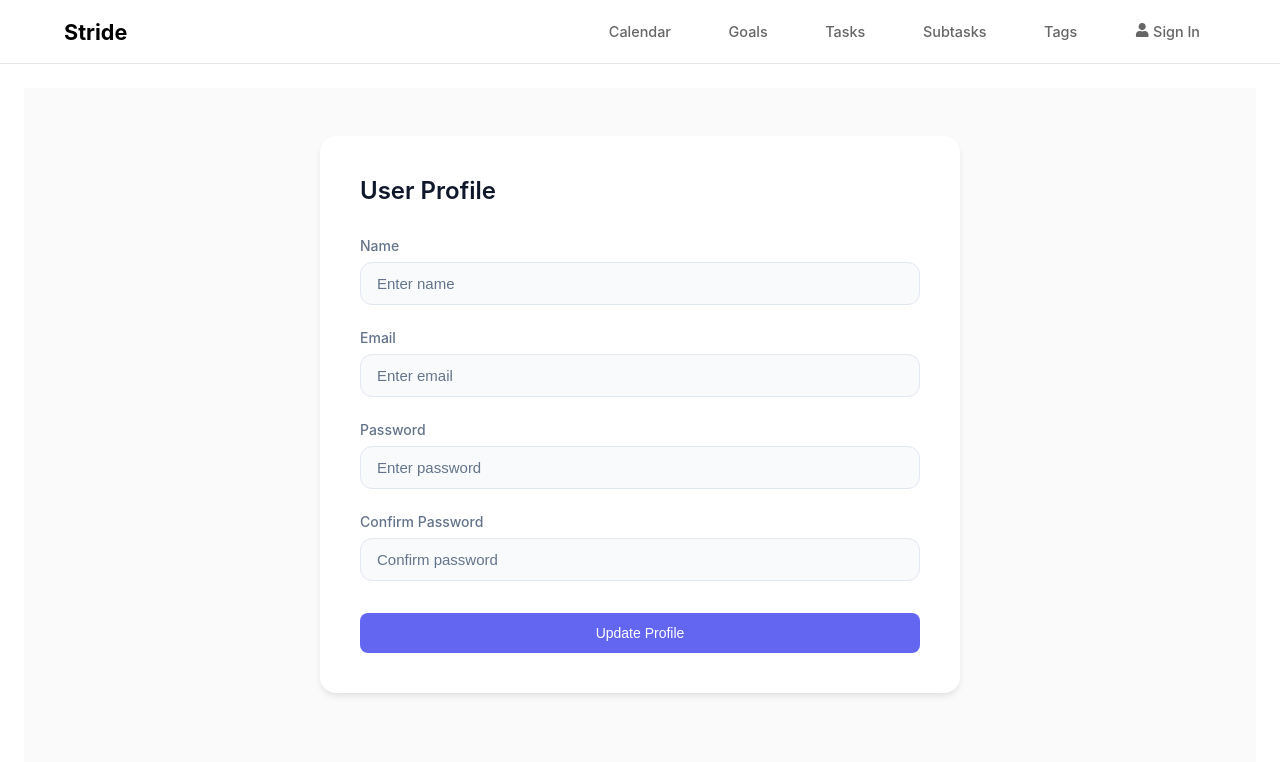
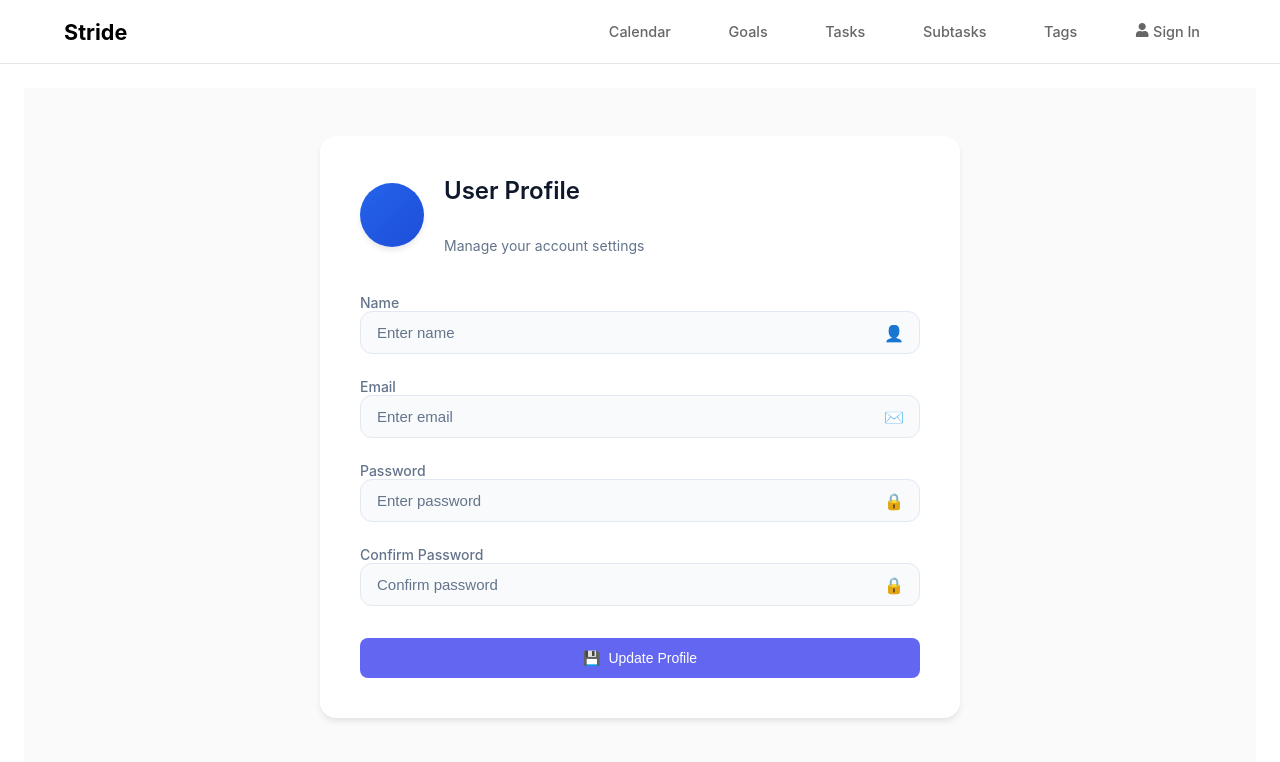
Before and after one commit to manoj633/stride, a React (Vite) app in the folder frontend/: page /profile in a window 1280 px wide. Shown: the top 762 px of the page. Built offline with nearby package versions, Linux system fonts and the light colour scheme.

Commit message:
Improved profile component

```diff
--- a/frontend/src/components/Profile/Profile.css
+++ b/frontend/src/components/Profile/Profile.css
@@ -8,6 +8,9 @@
     --color-text-secondary: #64748b;
     --color-border: #e2e8f0;
     --color-input-background: #f8fafc;
+    --color-success: #10b981;
+    --color-warning: #f59e0b;
+    --gradient-primary: linear-gradient(135deg, #2563eb, #1d4ed8);
     --shadow-sm: 0px 1px 2px rgba(0, 0, 0, 0.05);
     --shadow-md: 0px 4px 6px -1px rgba(0, 0, 0, 0.1);
 }
@@ -17,6 +20,41 @@
     background-color: var(--color-background);
     padding: clamp(16px, 5vw, 48px);
     font-family: 'Inter', sans-serif;
+}
+
+.profile__header {
+    display: flex;
+    align-items: center;
+    gap: 20px;
+    margin-bottom: 40px;
+}
+
+.profile__avatar {
+    width: 64px;
+    height: 64px;
+    background: var(--gradient-primary);
+    border-radius: 50%;
+    display: flex;
+    align-items: center;
+    justify-content: center;
+    color: white;
+    font-size: 24px;
+    font-weight: 600;
+    box-shadow: var(--shadow-md);
+}
+
+.profile__header-info {
+    flex: 1;
+}
+
+.profile__subtitle {
+    color: var(--color-text-secondary);
+    font-size: 14px;
+    margin-top: 4px;
+}
+
+.profile__input-wrapper {
+    position: relative;
 }
 
 .profile__container {
@@ -66,6 +104,19 @@
     transition: all 0.2s ease;
 }
 
+.profile__input-icon {
+    position: absolute;
+    right: 16px;
+    top: 50%;
+    transform: translateY(-50%);
+    font-size: 16px;
+}
+
+.profile__input {
+    width: 100%;
+    padding-right: 40px;
+}
+
 .profile__input:focus {
     outline: none;
     border-color: var(--color-primary);
@@ -101,6 +152,64 @@
 .profile__button--loading {
     opacity: 0.7;
     cursor: not-allowed;
+}
+
+.profile__admin-badge {
+    background: var(--color-warning);
+    color: white;
+    padding: 8px 16px;
+    border-radius: 20px;
+    font-size: 14px;
+    font-weight: 500;
+    display: inline-flex;
+    align-items: center;
+    margin-bottom: 16px;
+}
+
+.profile__button-content {
+    display: flex;
+    align-items: center;
+    justify-content: center;
+    gap: 8px;
+}
+
+.profile__spinner {
+    width: 16px;
+    height: 16px;
+    border: 2px solid rgba(255, 255, 255, 0.3);
+    border-radius: 50%;
+    border-top-color: white;
+    animation: spin 1s linear infinite;
+}
+
+@keyframes spin {
+    to {
+        transform: rotate(360deg);
+    }
+}
+
+.profile__input-wrapper:hover .profile__input {
+    border-color: var(--color-primary);
+}
+
+.profile__button:hover {
+    transform: translateY(-2px);
+    box-shadow: 0 4px 12px rgba(37, 99, 235, 0.2);
+}
+
+/* Dark mode enhancements */
+@media (prefers-color-scheme: dark) {
+    .profile__avatar {
+        background: linear-gradient(135deg, #3b82f6, #1d4ed8);
+    }
+
+    .profile__admin-badge {
+        background: #b45309;
+    }
+
+    .profile__input-wrapper:hover .profile__input {
+        border-color: #60a5fa;
+    }
 }
 
 /* Responsive Design */
@@ -153,3 +262,19 @@
         background-color: var(--color-primary);
     }
 }
+
+@keyframes fadeIn {
+    from {
+        opacity: 0;
+        transform: translateY(10px);
+    }
+
+    to {
+        opacity: 1;
+        transform: translateY(0);
+    }
+}
+
+.profile__sidebar {
+    animation: fadeIn 0.3s ease-out;
+}
--- a/frontend/src/components/Profile/Profile.jsx
+++ b/frontend/src/components/Profile/Profile.jsx
@@ -17,6 +17,7 @@ const Profile = () => {
 
   useEffect(() => {
     if (userInfo) {
+      console.log(userInfo);
       setName(userInfo.name);
       setEmail(userInfo.email);
     }
@@ -48,10 +49,24 @@ const Profile = () => {
     <div className="profile">
       <div className="profile__container">
         <div className="profile__sidebar">
-          <h2 className="profile__title">User Profile</h2>
+          <div className="profile__header">
+            <div className="profile__avatar">
+              {userInfo?.name.charAt(0).toUpperCase()}
+            </div>
+            <div className="profile__header-info">
+              <h2 className="profile__title">User Profile </h2>
+              <p className="profile__subtitle">Manage your account settings</p>
+            </div>
+            {userInfo?.isAdmin && (
+              <span className="profile__admin-badge">Admin Account</span>
+            )}
+          </div>
+
           <form className="profile__form" onSubmit={submitHandler}>
             <div className="profile__form-group">
-              <label className="profile__label">Name</label>
+              <label className="profile__label">
+                <span className="profile__label-text">Name</span>
+                <div className="profile__input-wrapper">
                   <input
                     className="profile__input"
                     type="text"
@@ -59,10 +74,15 @@ const Profile = () => {
                     value={name}
                     onChange={(e) => setName(e.target.value)}
                   />
+                  <span className="profile__input-icon">👤</span>
+                </div>
+              </label>
             </div>
 
             <div className="profile__form-group">
-              <label className="profile__label">Email</label>
+              <label className="profile__label">
+                <span className="profile__label-text">Email</span>
+                <div className="profile__input-wrapper">
                   <input
                     className="profile__input"
                     type="email"
@@ -70,10 +90,15 @@ const Profile = () => {
                     value={email}
                     onChange={(e) => setEmail(e.target.value)}
                   />
+                  <span className="profile__input-icon">✉️</span>
+                </div>
+              </label>
             </div>
 
             <div className="profile__form-group">
-              <label className="profile__label">Password</label>
+              <label className="profile__label">
+                <span className="profile__label-text">Password</span>
+                <div className="profile__input-wrapper">
                   <input
                     className="profile__input"
                     type="password"
@@ -81,10 +106,15 @@ const Profile = () => {
                     value={password}
                     onChange={(e) => setPassword(e.target.value)}
                   />
+                  <span className="profile__input-icon">🔒</span>
+                </div>
+              </label>
             </div>
 
             <div className="profile__form-group">
-              <label className="profile__label">Confirm Password</label>
+              <label className="profile__label">
+                <span className="profile__label-text">Confirm Password</span>
+                <div className="profile__input-wrapper">
                   <input
                     className="profile__input"
                     type="password"
@@ -92,6 +122,9 @@ const Profile = () => {
                     value={confirmPassword}
                     onChange={(e) => setConfirmPassword(e.target.value)}
                   />
+                  <span className="profile__input-icon">🔒</span>
+                </div>
+              </label>
             </div>
 
             <button
@@ -101,7 +134,17 @@ const Profile = () => {
               type="submit"
               disabled={loading}
             >
-              {loading ? "Updating..." : "Update Profile"}
+              {loading ? (
+                <span className="profile__button-content">
+                  <span className="profile__spinner"></span>
+                  Updating...
+                </span>
+              ) : (
+                <span className="profile__button-content">
+                  <span className="profile__button-icon">💾</span>
+                  Update Profile
+                </span>
+              )}
             </button>
           </form>
         </div>
```
Lines whose indentation alone changed are shown as unchanged.
